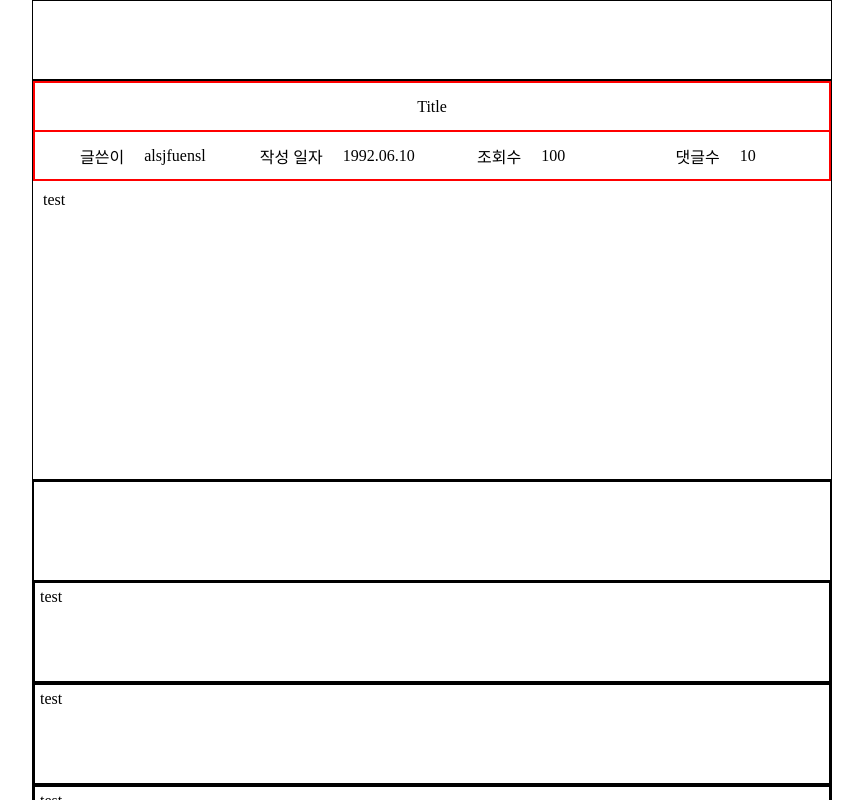
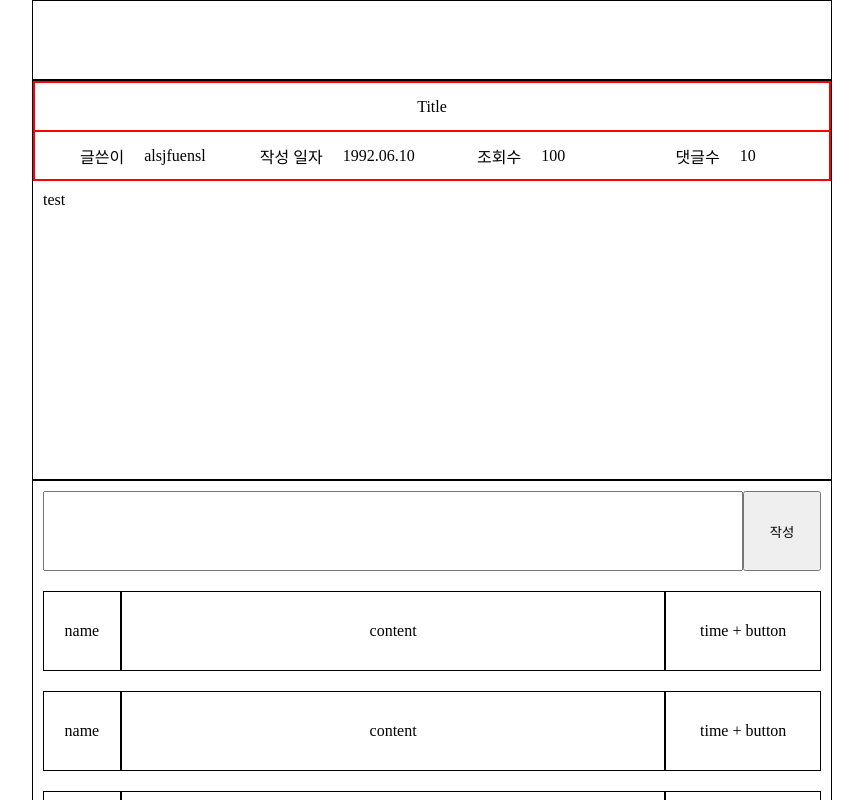
Before and after one commit to karuiner/practice_graphql, a React (Create React App) app in the folder client/: page / in a window 1280 px wide. Shown: the whole page, without its empty margins (208-1071 px from the left). Built offline with nearby package versions, Linux system fonts and the light colour scheme.

Commit message:
[Feat] 댓글창 내부 구성중

```diff
--- a/client/src/App.js
+++ b/client/src/App.js
@@ -49,7 +49,6 @@ const ContentArea = styled.div`
 const SubContentArea = styled.div`
   width: 100%;
   display: flex;
-  border: solid 1px black;
   flex-direction: column;
   align-items: center;
 `;
@@ -57,13 +56,13 @@ const SubContentArea = styled.div`
 const CommentBox = styled.div`
   height: ${({ sub }) => (sub ? "80px" : "100px")};
   width: ${({ sub }) => (sub ? "80%" : "100%")};
-  border: solid 1px black;
+
   padding: 5px;
 `;
 const NewCommentBox = styled.div`
   height: ${({ sub }) => (sub ? "80px" : "100px")};
   width: ${({ sub }) => (sub ? "80%" : "100%")};
-  border: solid 1px black;
+
   padding: 5px;
 `;
 
@@ -100,7 +99,6 @@ function App() {
                     ]);
                   }}
                 >
-                  {"test"}
                   <Comment></Comment>
                 </CommentBox>
                 {data[i] ? (
--- a/client/src/components/comment.jsx
+++ b/client/src/components/comment.jsx
@@ -4,7 +4,40 @@ const Frame = styled.div`
   height: 100%;
   width: 100%;
   display: flex;
+  padding: 5px;
 `;
+const UserName = styled.div`
+  height: 100%;
+  width: 10%;
+  border: solid 1px black;
+  display: flex;
+  align-items: center;
+  justify-content: center;
+`;
+
+const Etc = styled.div`
+  height: 100%;
+  width: 20%;
+  border: solid 1px black;
+  display: flex;
+  align-items: center;
+  justify-content: center;
+`;
+const Content = styled.div`
+  height: 100%;
+  width: 70%;
+  border: solid 1px black;
+  display: flex;
+  align-items: center;
+  justify-content: center;
+`;
+
 export default function Comment() {
-  return <Frame></Frame>;
+  return (
+    <Frame>
+      <UserName>name</UserName>
+      <Content>content</Content>
+      <Etc>time + button</Etc>
+    </Frame>
+  );
 }
--- a/client/src/components/newcomment.jsx
+++ b/client/src/components/newcomment.jsx
@@ -6,7 +6,22 @@ const Frame = styled.div`
   display: flex;
   padding: 5px;
 `;
+const InputBox = styled.textarea`
+  height: 100%;
+  flex: 1 0 0;
+  resize: none;
+  padding: 5px;
+`;
+const ButtonBox = styled.button`
+  width: 10%;
+  height: 100%;
+`;
 
 export default function NewComment() {
-  return <Frame></Frame>;
+  return (
+    <Frame>
+      <InputBox></InputBox>
+      <ButtonBox>작성</ButtonBox>
+    </Frame>
+  );
 }
```
